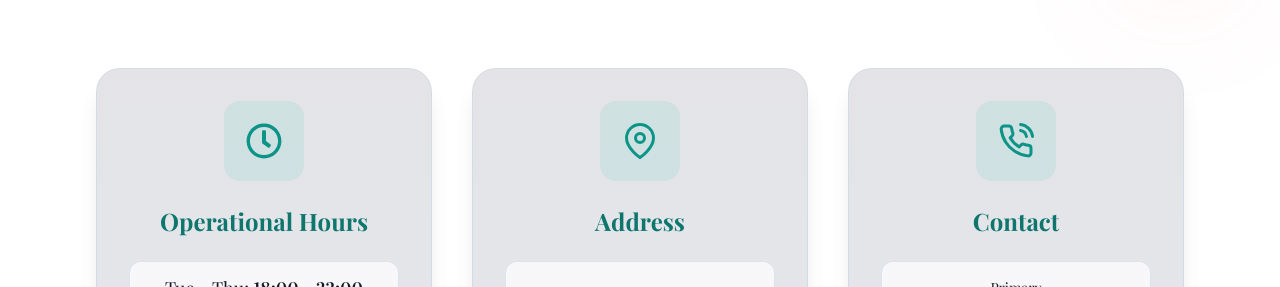
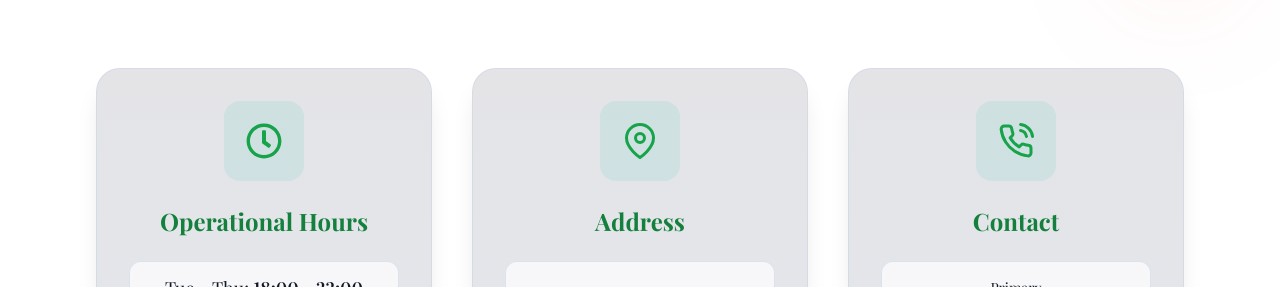
Before and after one commit to Karad-Deepak/aarappar, a Next.js app: page /about in a window 1280 px wide. Shown: the part 1500-1787 px from the top of the page. Built offline with nearby package versions, Linux system fonts and the light colour scheme.

Commit message:
green color

```diff
--- a/app/components/ConnectSection.jsx
+++ b/app/components/ConnectSection.jsx
@@ -60,10 +60,10 @@ const ConnectSection = () => {
             whileHover={{ scale: 1.02, y: -5 }}
           >
             <div className="bg-teal-500/10 w-16 h-16 sm:w-20 sm:h-20 rounded-2xl flex items-center justify-center mx-auto mb-4 sm:mb-6 group-hover:bg-teal-500/20 transition-colors duration-300">
-              <FaRegClock className="text-2xl sm:text-3xl lg:text-4xl text-teal-600 group-hover:text-teal-700 transition-colors duration-300" />
+              <FaRegClock className="text-2xl sm:text-3xl lg:text-4xl text-green-600 group-hover:text-teal-700 transition-colors duration-300" />
             </div>
 
-            <h3 className="text-lg sm:text-xl lg:text-2xl font-bold text-teal-700 mb-4 sm:mb-6 group-hover:text-teal-800 transition-colors duration-300">
+            <h3 className="text-lg sm:text-xl lg:text-2xl font-bold text-green-700 mb-4 sm:mb-6 group-hover:text-teal-800 transition-colors duration-300">
               Operational Hours
             </h3>
 
@@ -71,12 +71,17 @@ const ConnectSection = () => {
               <div className="bg-white/70 border border-slate-300/60 rounded-xl p-3 hover:bg-white/90 transition-colors duration-300 text-gray-900">
                 <p className="font-medium">
                   Tue - Thu:{" "}
-                  <span className="text-gray-900 font-semibold">18:00 - 22:00</span>
+                  <span className="text-gray-900 font-semibold">
+                    18:00 - 22:00
+                  </span>
                 </p>
               </div>
               <div className="bg-white/70 border border-slate-300/60 rounded-xl p-3 hover:bg-white/90 transition-colors duration-300 text-gray-900">
                 <p className="font-medium">
-                  Fri: <span className="text-gray-900 font-semibold">17:30 - 22:00</span>
+                  Fri:{" "}
+                  <span className="text-gray-900 font-semibold">
+                    17:30 - 22:00
+                  </span>
                 </p>
               </div>
               <div className="bg-white/70 border border-slate-300/60 rounded-xl p-3 hover:bg-white/90 transition-colors duration-300 text-gray-900">
@@ -99,10 +104,10 @@ const ConnectSection = () => {
             whileHover={{ scale: 1.02, y: -5 }}
           >
             <div className="bg-teal-500/10 w-16 h-16 sm:w-20 sm:h-20 rounded-2xl flex items-center justify-center mx-auto mb-4 sm:mb-6 group-hover:bg-teal-500/20 transition-colors duration-300">
-              <FiMapPin className="text-2xl sm:text-3xl lg:text-4xl text-teal-600 group-hover:text-teal-700 transition-colors duration-300" />
+              <FiMapPin className="text-2xl sm:text-3xl lg:text-4xl text-green-600 group-hover:text-teal-700 transition-colors duration-300" />
             </div>
 
-            <h3 className="text-lg sm:text-xl lg:text-2xl font-bold text-teal-700 mb-4 sm:mb-6 group-hover:text-teal-800 transition-colors duration-300">
+            <h3 className="text-lg sm:text-xl lg:text-2xl font-bold text-green-700 mb-4 sm:mb-6 group-hover:text-teal-800 transition-colors duration-300">
               Address
             </h3>
 
@@ -111,7 +116,9 @@ const ConnectSection = () => {
                 <span className="block text-gray-900 font-semibold mb-2">
                   Trümpertstraße 18
                 </span>
-                <span className="text-gray-900 font-semibold">60489, Frankfurt am Main</span>
+                <span className="text-gray-900 font-semibold">
+                  60489, Frankfurt am Main
+                </span>
                 <span className="block text-gray-900 mt-1">Rödelheim</span>
               </p>
               <div className="w-full h-48 sm:h-56 lg:h-64 overflow-hidden rounded-2xl border border-slate-300/60">
@@ -138,10 +145,10 @@ const ConnectSection = () => {
             whileHover={{ scale: 1.02, y: -5 }}
           >
             <div className="bg-teal-500/10 w-16 h-16 sm:w-20 sm:h-20 rounded-2xl flex items-center justify-center mx-auto mb-4 sm:mb-6 group-hover:bg-teal-500/20 transition-colors duration-300">
-              <FiPhoneCall className="text-2xl sm:text-3xl lg:text-4xl text-teal-600 group-hover:text-teal-700 transition-colors duration-300" />
+              <FiPhoneCall className="text-2xl sm:text-3xl lg:text-4xl text-green-600 group-hover:text-teal-700 transition-colors duration-300" />
             </div>
 
-            <h3 className="text-lg sm:text-xl lg:text-2xl font-bold text-teal-700 mb-4 sm:mb-6 group-hover:text-teal-800 transition-colors duration-300">
+            <h3 className="text-lg sm:text-xl lg:text-2xl font-bold text-green-700 mb-4 sm:mb-6 group-hover:text-teal-800 transition-colors duration-300">
               Contact
             </h3>
 
```
